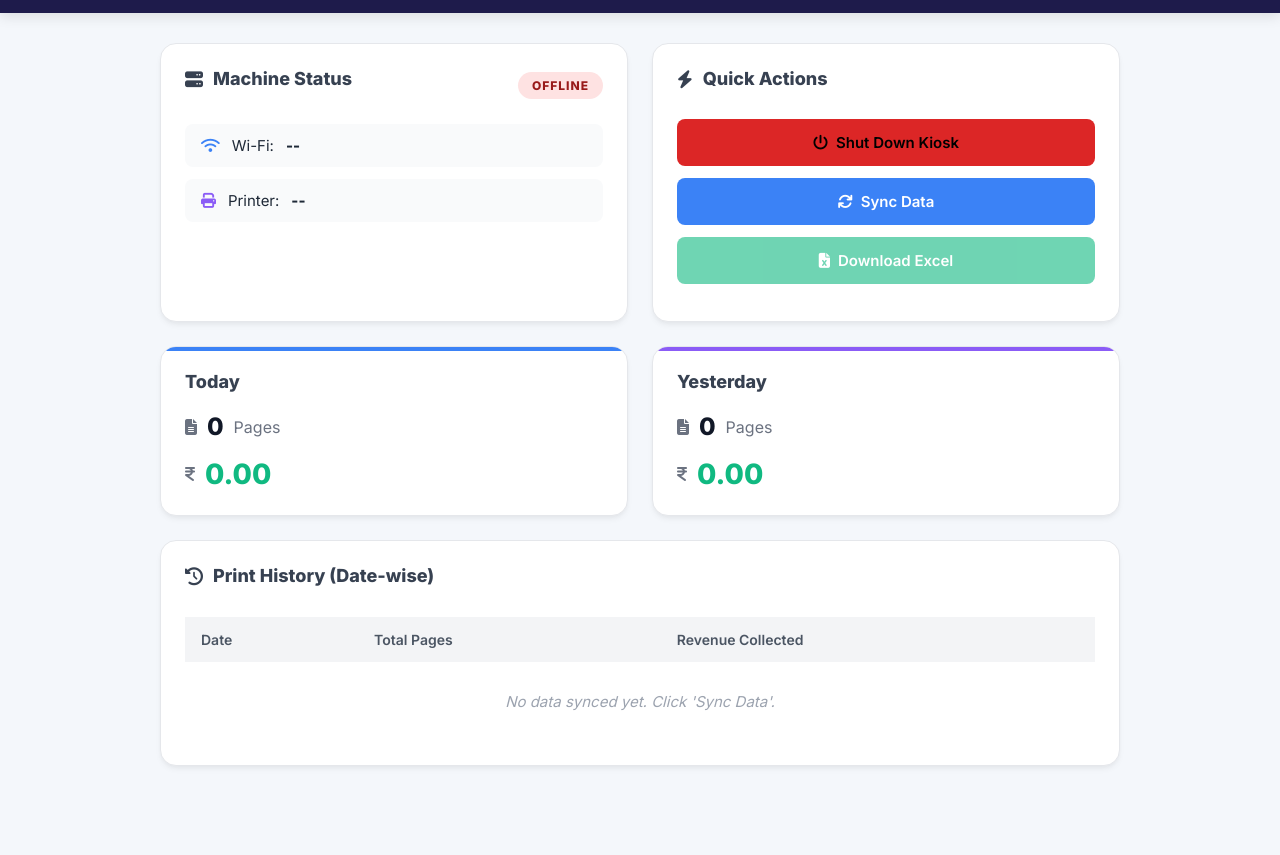
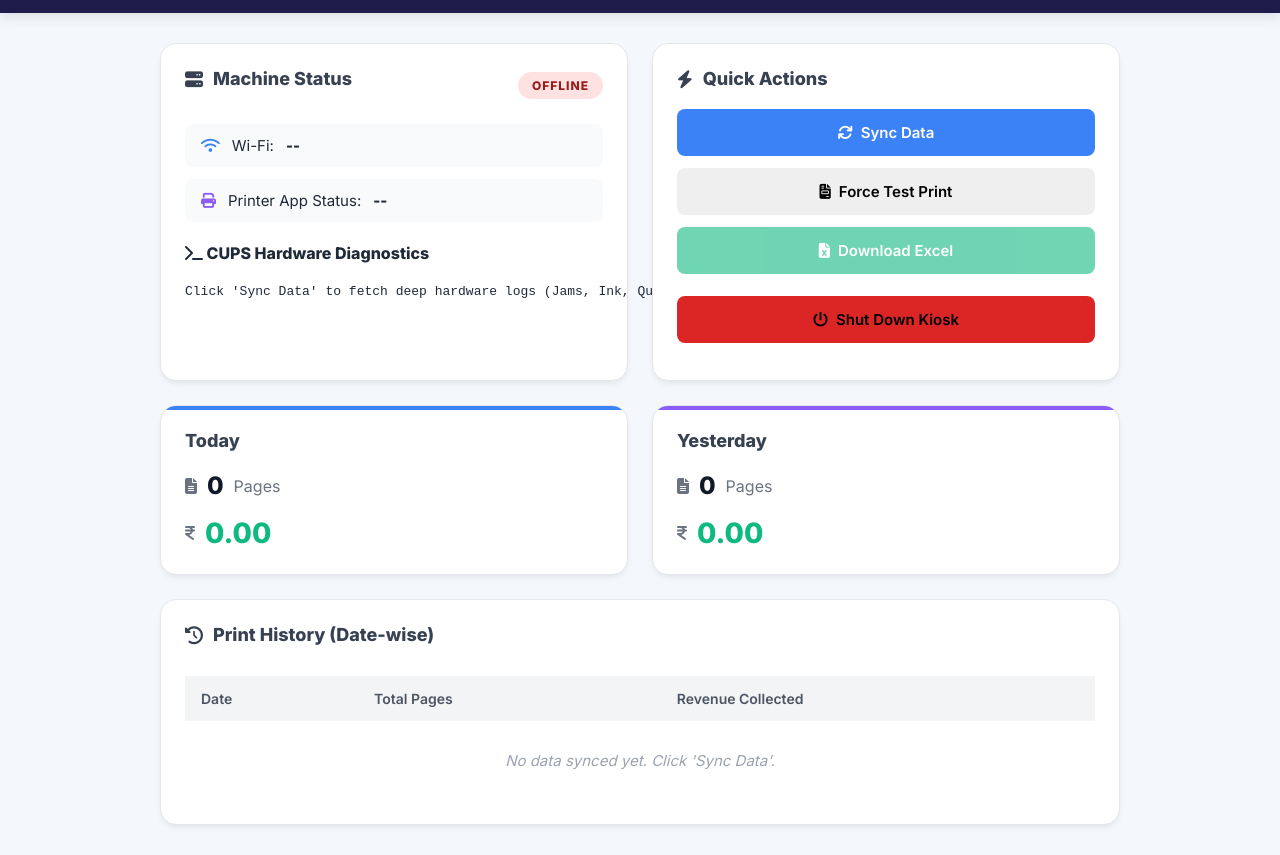
Before and after one commit to Ebots01/kiosk-monitor-server, a website: page public/index.html in a window 1280 px wide. Shown: the part 48-903 px from the top of the page. Before the commit the page ends 844 px from the top, so only its background shows below. Drawn offline with nearby package versions, Linux system fonts and the light colour scheme; no server answers.

Commit message:
Update printer status label and add test print button

```diff
--- a/public/index.html
+++ b/public/index.html
@@ -33,24 +33,33 @@
                     </div>
                     <div class="hw-item">
                         <i class="fa-solid fa-print text-purple"></i>
-                        <span>Printer:</span>
+                        <span>Printer App Status:</span>
                         <strong id="printer-status">--</strong>
                     </div>
                 </div>
+
+                <div class="printer-terminal">
+                    <h4><i class="fa-solid fa-terminal"></i> CUPS Hardware Diagnostics</h4>
+                    <pre id="printer-logs-display">Click 'Sync Data' to fetch deep hardware logs (Jams, Ink, Queue)...</pre>
+                </div>
+
             </div>
 
             <div class="card action-card">
                 <h2><i class="fa-solid fa-bolt"></i> Quick Actions</h2>
                 <div class="action-buttons">
-                    <button id="shutdown-btn" class="btn btn-danger" onclick="requestShutdown()" style="background-color: #dc2626; margin-top: 10px;">
-                         <i class="fa-solid fa-power-off"></i> Shut Down Kiosk
-                      </button>
                     <button id="poll-btn" class="btn btn-primary" onclick="pollKiosk()">
                         <i class="fa-solid fa-arrows-rotate"></i> Sync Data
+                    </button>
+                    <button class="btn btn-warning" onclick="requestTestPrint()">
+                        <i class="fa-solid fa-file-invoice"></i> Force Test Print
                     </button>
                     <button id="download-btn" class="btn btn-success" onclick="downloadExcel()" disabled>
                         <i class="fa-solid fa-file-excel"></i> Download Excel
                     </button>
+                    <button id="shutdown-btn" class="btn btn-danger" onclick="requestShutdown()" style="background-color: #dc2626; margin-top: 10px;">
+                        <i class="fa-solid fa-power-off"></i> Shut Down Kiosk
+                     </button>
                 </div>
                 <p id="error-msg" class="error-text"></p>
             </div>
@@ -109,8 +118,6 @@
     <script src="/socket.io/socket.io.js"></script>
     <script>
         const socket = io();
-
-        // Ensure this matches the ID in your Flutter App!
         const targetKiosk = "csjmu_01";
         document.getElementById('target-id-display').innerText = targetKiosk;
 
@@ -124,17 +131,19 @@
             statusEl.innerText = data.status;
             statusEl.className = 'badge ' + data.status.toLowerCase();
 
-            // 2. Hardware Info
+            // 2. Hardware Info & Deep Logs
             if(data.hardware) {
                 document.getElementById('wifi-status').innerText = data.hardware.wifi;
                 document.getElementById('printer-status').innerText = data.hardware.printer;
+                if(data.hardware.printer_details) {
+                    document.getElementById('printer-logs-display').innerText = data.hardware.printer_details;
+                }
             }
 
             // 3. Stats Update
             if(data.stats) {
                 document.getElementById('today-pages').innerText = data.stats.today.pages;
                 document.getElementById('today-rev').innerText = data.stats.today.revenue.toFixed(2);
-
                 document.getElementById('yesterday-pages').innerText = data.stats.yesterday.pages;
                 document.getElementById('yesterday-rev').innerText = data.stats.yesterday.revenue.toFixed(2);
 
@@ -164,7 +173,6 @@
                 document.getElementById('download-btn').disabled = false;
             }
 
-            // 5. Reset UI Buttons
             const pollBtn = document.getElementById('poll-btn');
             pollBtn.innerHTML = `<i class="fa-solid fa-arrows-rotate"></i> Sync Data`;
             pollBtn.disabled = false;
@@ -177,25 +185,32 @@
             pollBtn.disabled = false;
             document.getElementById('error-msg').innerText = msg;
         });
+
         function requestShutdown() {
-            const confirmPowerOff = confirm("⚠️ WARNING: This will immediately turn off the Kiosk hardware. Proceed?");
-             if (confirmPowerOff) {
+            if (confirm("⚠️ WARNING: This will immediately turn off the Kiosk hardware. Proceed?")) {
                socket.emit('ui_request_shutdown', { kioskId: targetKiosk });
-                 }
-               }
+            }
+        }
+
+        // NEW: Test Print Trigger
+        function requestTestPrint() {
+            if (confirm("Send a remote test print to the Brother HL-2100?")) {
+               socket.emit('ui_request_test_print', { kioskId: targetKiosk });
+               alert("Test print command sent!");
+            }
+        }
 
         function pollKiosk() {
             const pollBtn = document.getElementById('poll-btn');
             pollBtn.innerHTML = `<i class="fa-solid fa-spinner fa-spin"></i> Fetching...`;
             pollBtn.disabled = true;
             document.getElementById('error-msg').innerText = '';
+            document.getElementById('printer-logs-display').innerText = 'Fetching deep hardware logs from CUPS...';
             socket.emit('ui_request_poll', { kioskId: targetKiosk });
         }
 
         function downloadExcel() {
             if(!latestExcelBase64) return;
-
-            // Convert base64 to a downloadable blob
             const link = document.createElement('a');
             link.href = 'data:application/vnd.openxmlformats-officedocument.spreadsheetml.sheet;base64,' + latestExcelBase64;
             link.download = `Print_Logs_${targetKiosk}.xlsx`;
```
